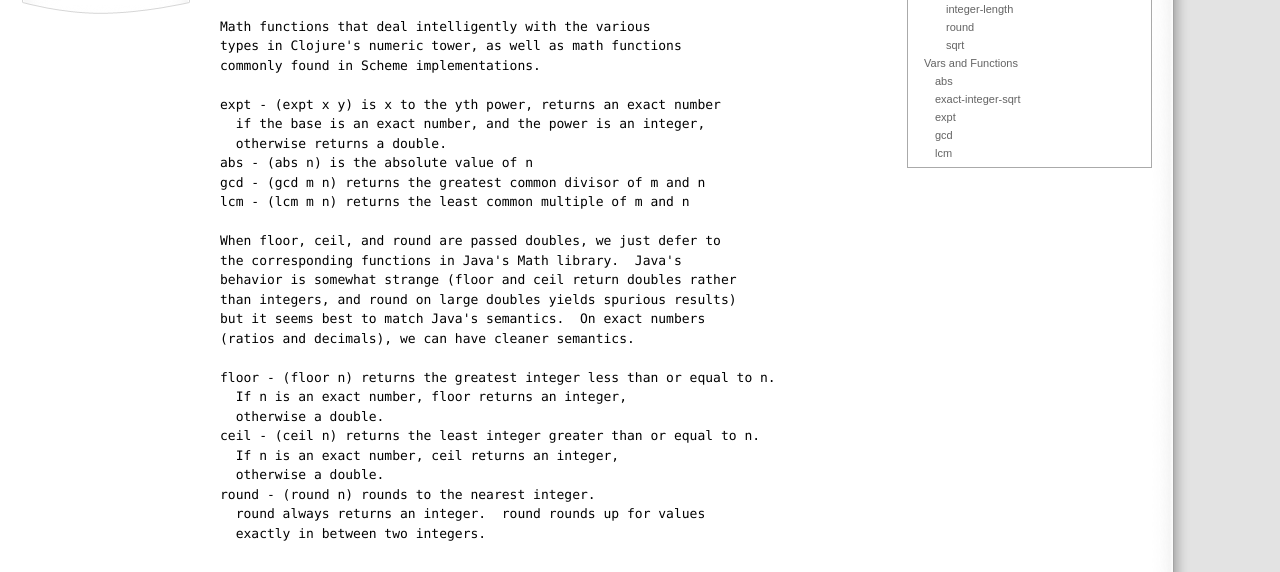
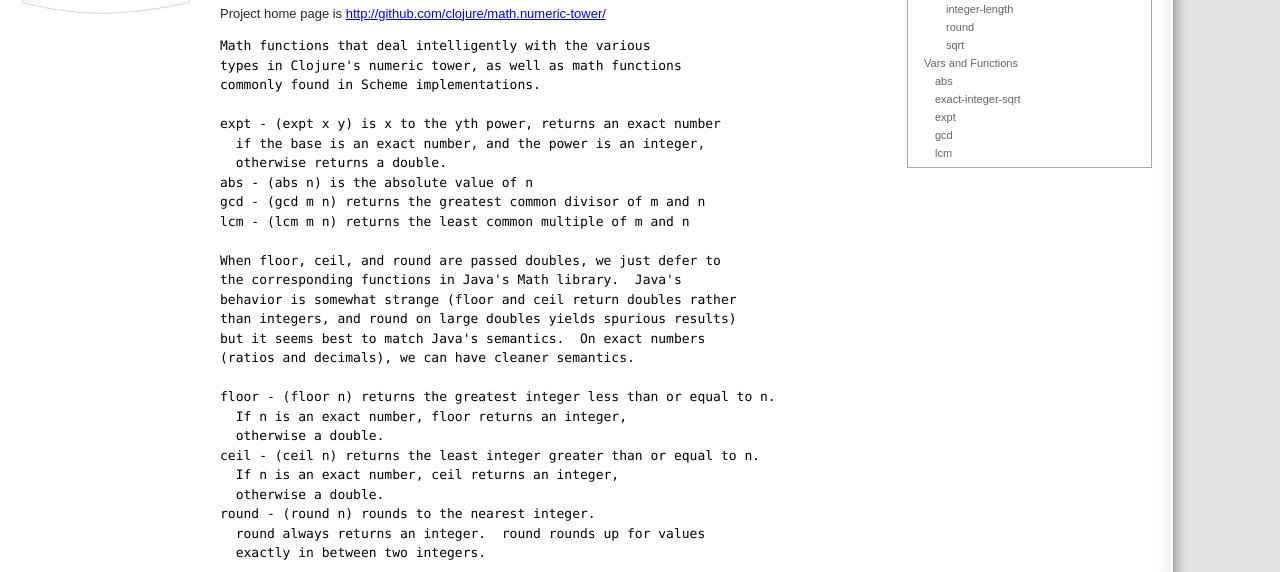
Before and after one commit to clojure/math.numeric-tower, a plain HTML site: page index.html in a window 1280 px wide. Shown: the part 228-800 px from the top of the page. Drawn offline with Linux system fonts and the light colour scheme.

Commit message:
Autodoc commit for master/01328083

```diff
--- a/index.html
+++ b/index.html
@@ -1,5 +1,6 @@
 <html>
   <head>
+    <meta content="text/html; charset=utf-8" http-equiv="Content-Type" />
     <title>clojure.math.numeric-tower - Math functions 0.0.2 API documentation</title>
     <link href="static/favicon.png" rel="icon" />
     <link href="static/favicon.png" rel="shortcut icon" />
@@ -7,9 +8,6 @@
     <link media="all" type="text/css" href="static/wiki.css" rel="stylesheet" />
     <link media="all" type="text/css" href="static/internal.css" rel="stylesheet" />
     <style>.menuWrapper{height: 36px;}</style>
-    <!--[if lte IE 6]>
-    <link rel="stylesheet" href="http://www.wikispaces.com/_/2009051601/s/internal_ie.css" type="text/css" />
-    <![endif]-->
   </head>
 <!--
 This document was auto-generated from the source by the clojure autodoc system.
@@ -94,6 +92,7 @@ namespace.
 <br />Full namespace name: <span id="long-name">clojure.math.numeric-tower</span>
 <p></p>
 <h2>Overview</h2>
+<div id="home-page">Project home page is <a href="http://github.com/clojure/math.numeric-tower/">http://github.com/clojure/math.numeric-tower/</a></div>
 <pre id="namespace-docstr">Math functions that deal intelligently with the various
 types in Clojure's numeric tower, as well as math functions
 commonly found in Scheme implementations.
```
Also changed, not shown: api-index.html (+1 -3 lines).
